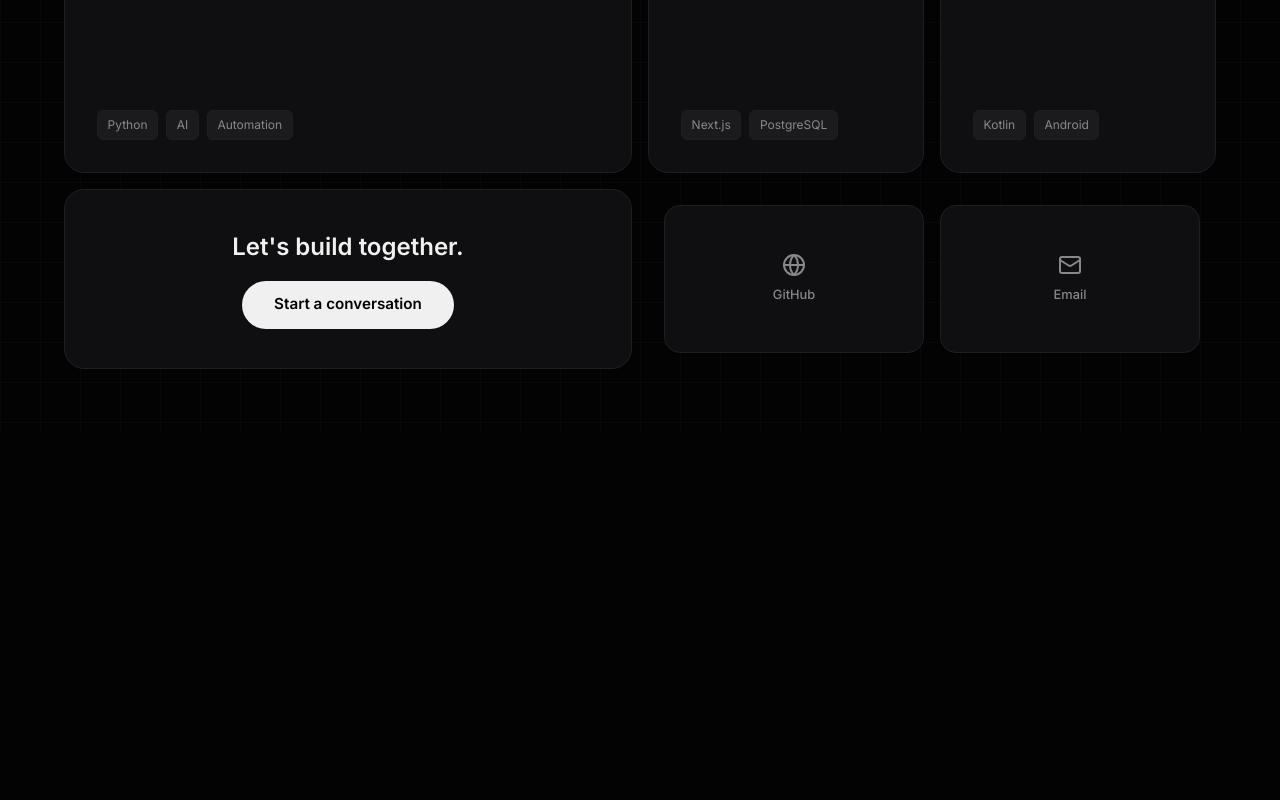
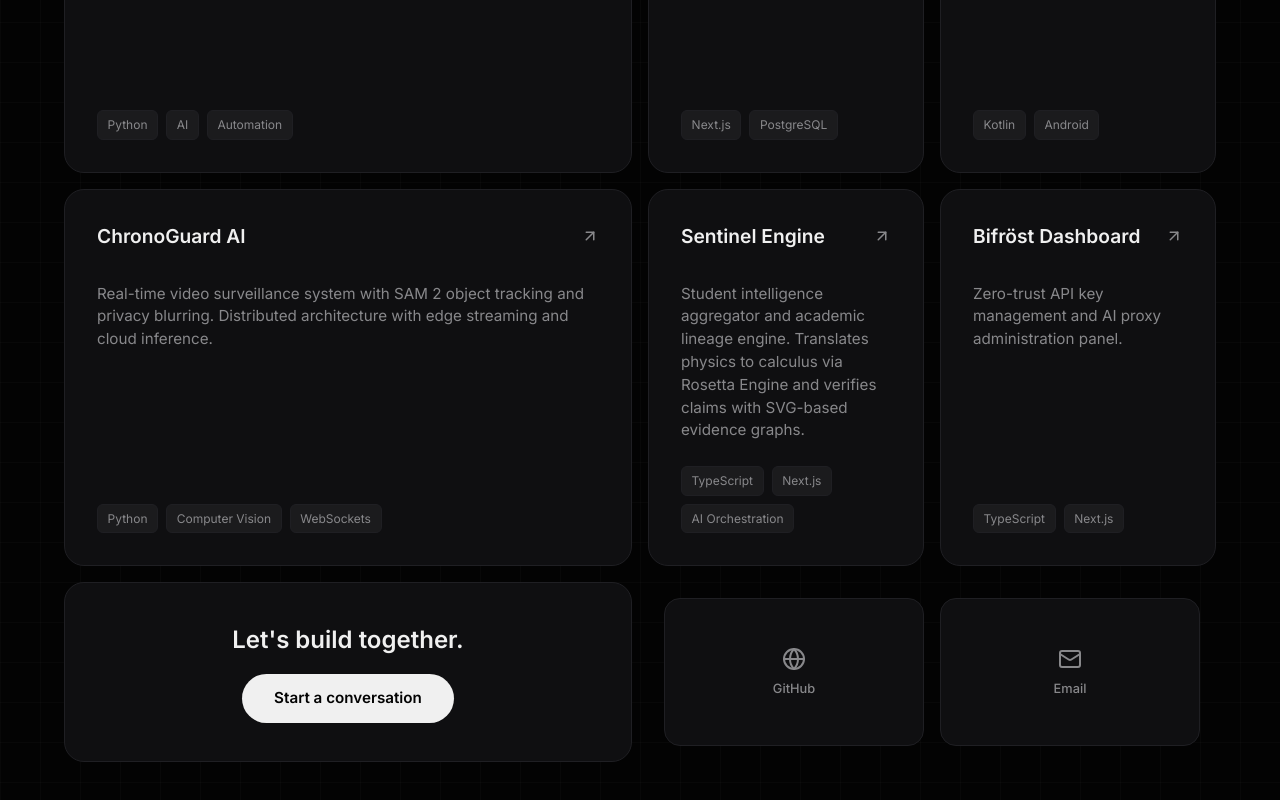
Before and after one commit to Anshsurana123/portfolio-website, a Next.js app: page / in a window 1280 px wide. Shown: the part 738-1538 px from the top of the page. Before the commit the page ends 1171 px from the top, so only its background shows below. Built offline with nearby package versions, Linux system fonts and the light colour scheme.

Commit message:
feat: initialize portfolio website with interactive bento grid layout and project showcase

```diff
--- a/src/app/page.tsx
+++ b/src/app/page.tsx
@@ -117,6 +117,59 @@ export default function Home() {
           </div>
         </motion.div>
 
+        {/* Project 4 */}
+        <motion.div variants={itemVariants} className={`${styles.bentoCard} ${styles.projectCellWide}`}>
+          <div className={styles.cardHeader}>
+            <span className={styles.cardTitle}>ChronoGuard AI</span>
+            <a href="https://github.com/Anshsurana123/ChronoGuard" target="_blank" rel="noopener noreferrer" className={styles.iconWrapper}>
+              <ArrowUpRight size={18} />
+            </a>
+          </div>
+          <p className={styles.projectDesc}>
+            Real-time video surveillance system with SAM 2 object tracking and privacy blurring. Distributed architecture with edge streaming and cloud inference.
+          </p>
+          <div className={styles.projectTags}>
+            <span className={styles.tag}>Python</span>
+            <span className={styles.tag}>Computer Vision</span>
+            <span className={styles.tag}>WebSockets</span>
+          </div>
+        </motion.div>
+
+        {/* Project 5 */}
+        <motion.div variants={itemVariants} className={`${styles.bentoCard} ${styles.projectCellSmall}`}>
+          <div className={styles.cardHeader}>
+            <span className={styles.cardTitle}>Sentinel Engine</span>
+            <a href="https://github.com/Anshsurana123/sentinel" target="_blank" rel="noopener noreferrer" className={styles.iconWrapper}>
+              <ArrowUpRight size={18} />
+            </a>
+          </div>
+          <p className={styles.projectDesc}>
+            Student intelligence aggregator and academic lineage engine. Translates physics to calculus via Rosetta Engine and verifies claims with SVG-based evidence graphs.
+          </p>
+          <div className={styles.projectTags}>
+            <span className={styles.tag}>TypeScript</span>
+            <span className={styles.tag}>Next.js</span>
+            <span className={styles.tag}>AI Orchestration</span>
+          </div>
+        </motion.div>
+
+        {/* Project 6 */}
+        <motion.div variants={itemVariants} className={`${styles.bentoCard} ${styles.projectCellSmall}`}>
+          <div className={styles.cardHeader}>
+            <span className={styles.cardTitle}>Bifröst Dashboard</span>
+            <a href="https://github.com/Anshsurana123/bifrost-dashboard" target="_blank" rel="noopener noreferrer" className={styles.iconWrapper}>
+              <ArrowUpRight size={18} />
+            </a>
+          </div>
+          <p className={styles.projectDesc}>
+            Zero-trust API key management and AI proxy administration panel.
+          </p>
+          <div className={styles.projectTags}>
+            <span className={styles.tag}>TypeScript</span>
+            <span className={styles.tag}>Next.js</span>
+          </div>
+        </motion.div>
+
         {/* Contact Cell */}
         <motion.div variants={itemVariants} className={`${styles.bentoCard} ${styles.contactCell}`}>
           <div className={styles.contactText}>Let's build together.</div>
```
